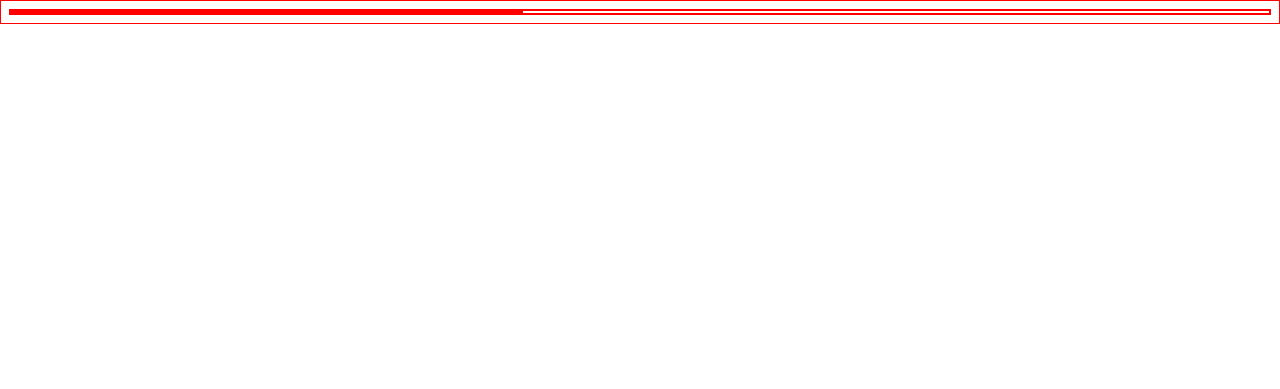
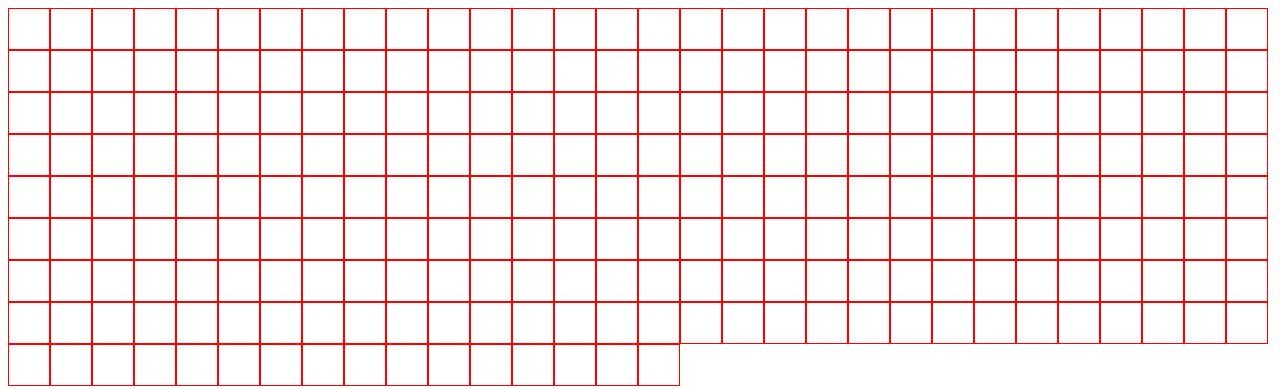
Before and after one commit to ken-ux/etch-a-sketch, a plain HTML site: page index.html in a window 1280 px wide. Drawn offline with Linux system fonts and the light colour scheme.

Commit message:
Change class name for flex items

```diff
--- a/style.css
+++ b/style.css
@@ -1,13 +1,10 @@
-* {
-    border: 1px solid red;
-}
-
 .container {
     display: flex;
     flex-wrap: wrap;
 }
 
-.child {
-    width: 200px;
-    height: 200px;
+.square {
+    width: 40px;
+    height: 40px;
+    border: 1px solid red;
 }
```
